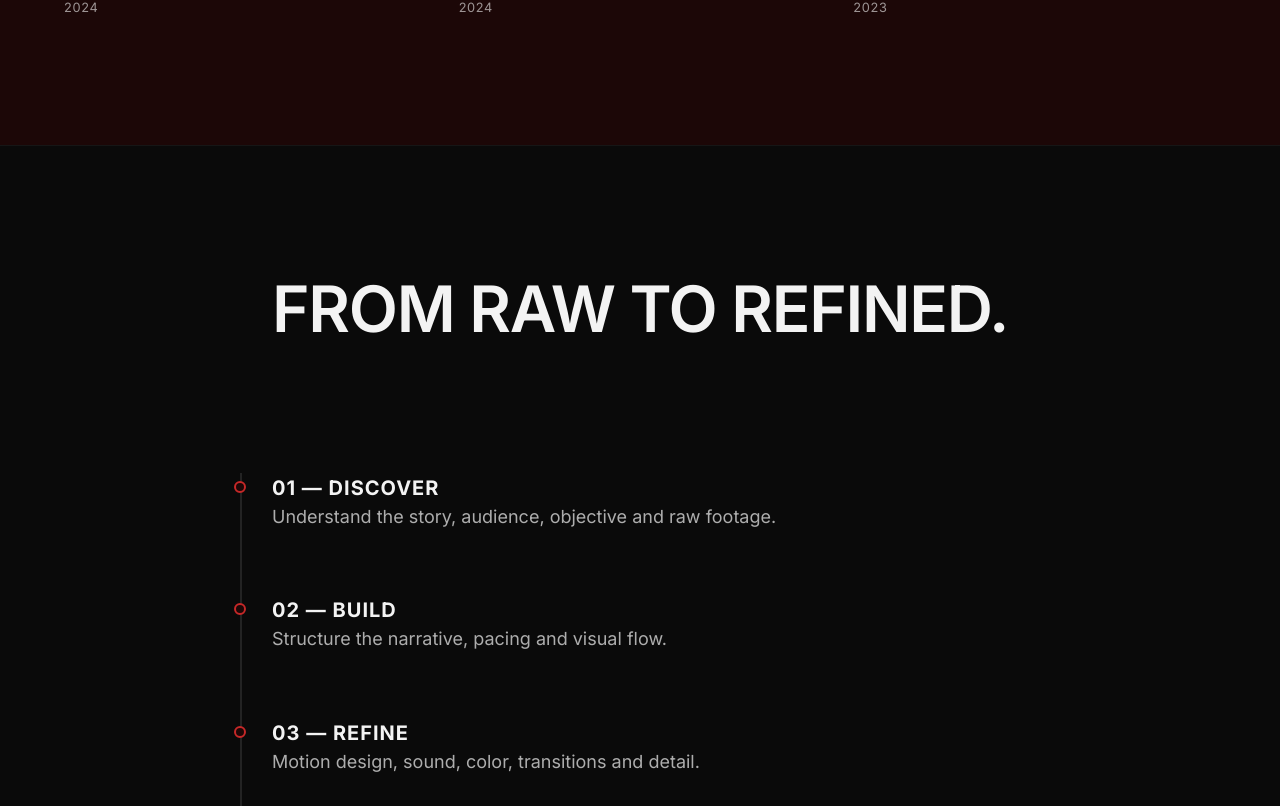
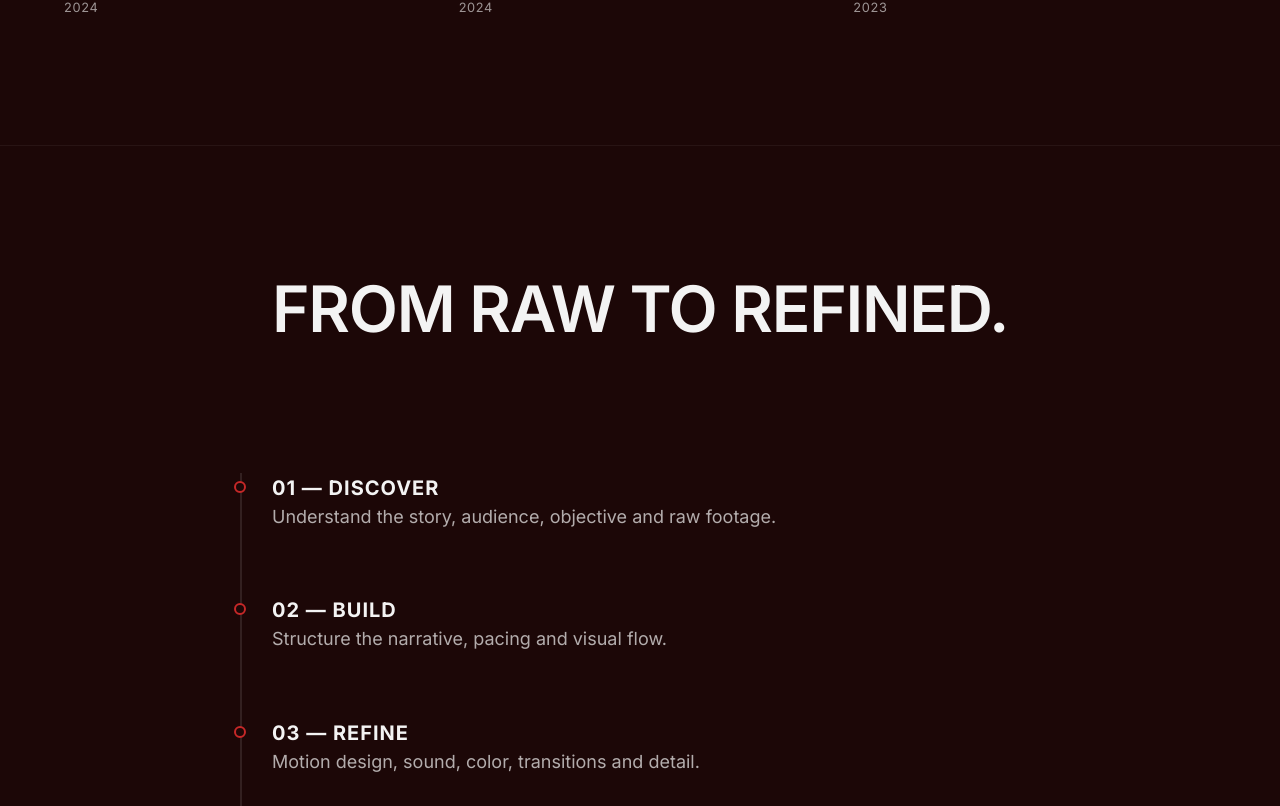
Before and after one commit to ajayyadav27032006-arch/Ajeyedit, a Next.js app: page / in a window 1280 px wide. Shown: the part 3474-4280 px from the top of the page. Built offline with nearby package versions, Linux system fonts and the light colour scheme.

Commit message:
Update ProcessSection background color

```diff
--- a/src/components/home/ProcessSection.module.css
+++ b/src/components/home/ProcessSection.module.css
@@ -1,5 +1,5 @@
 .processSection {
-  background-color: #0a0a0a;
+  background-color: var(--background);
   border-top: 1px solid rgba(255, 255, 255, 0.05);
 }
 
```
